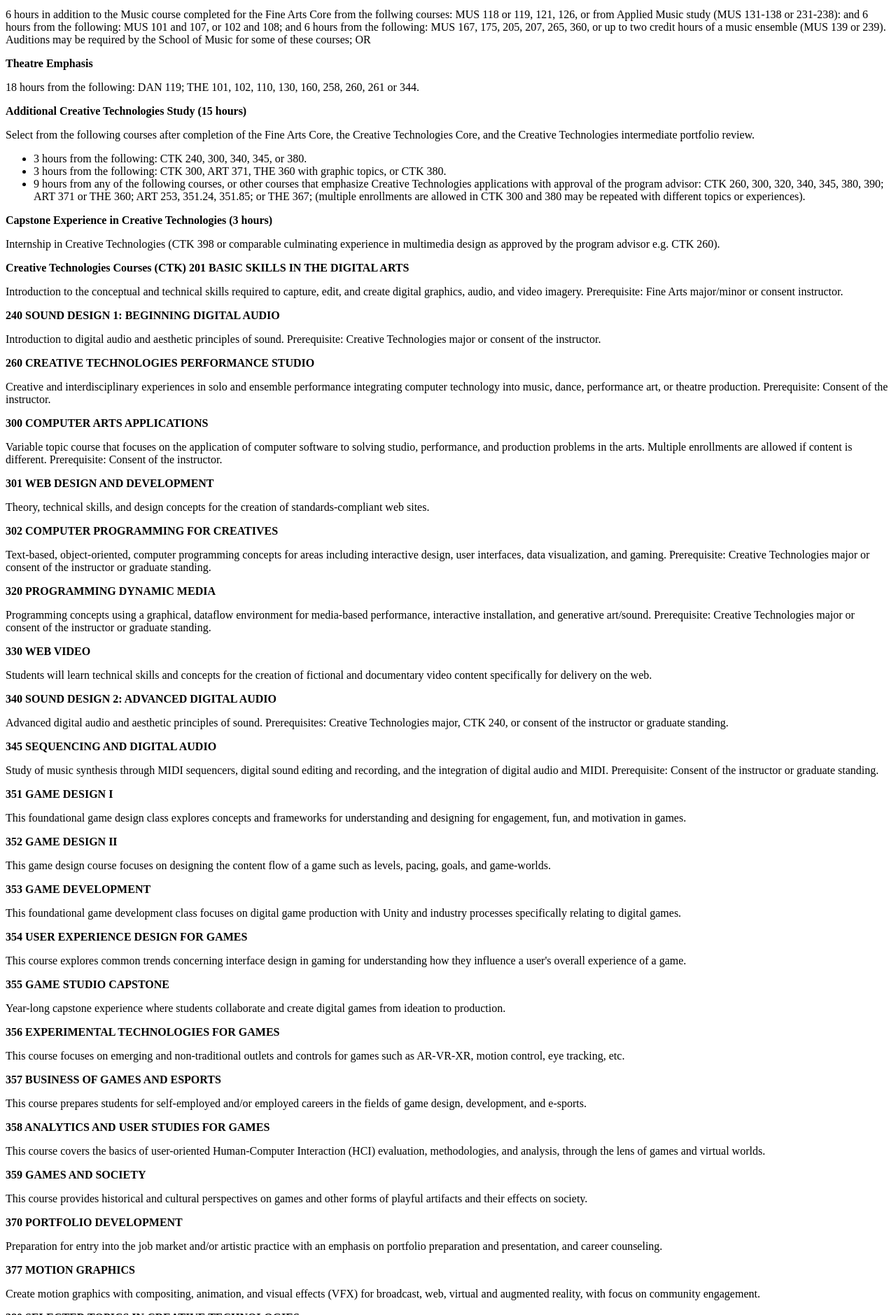
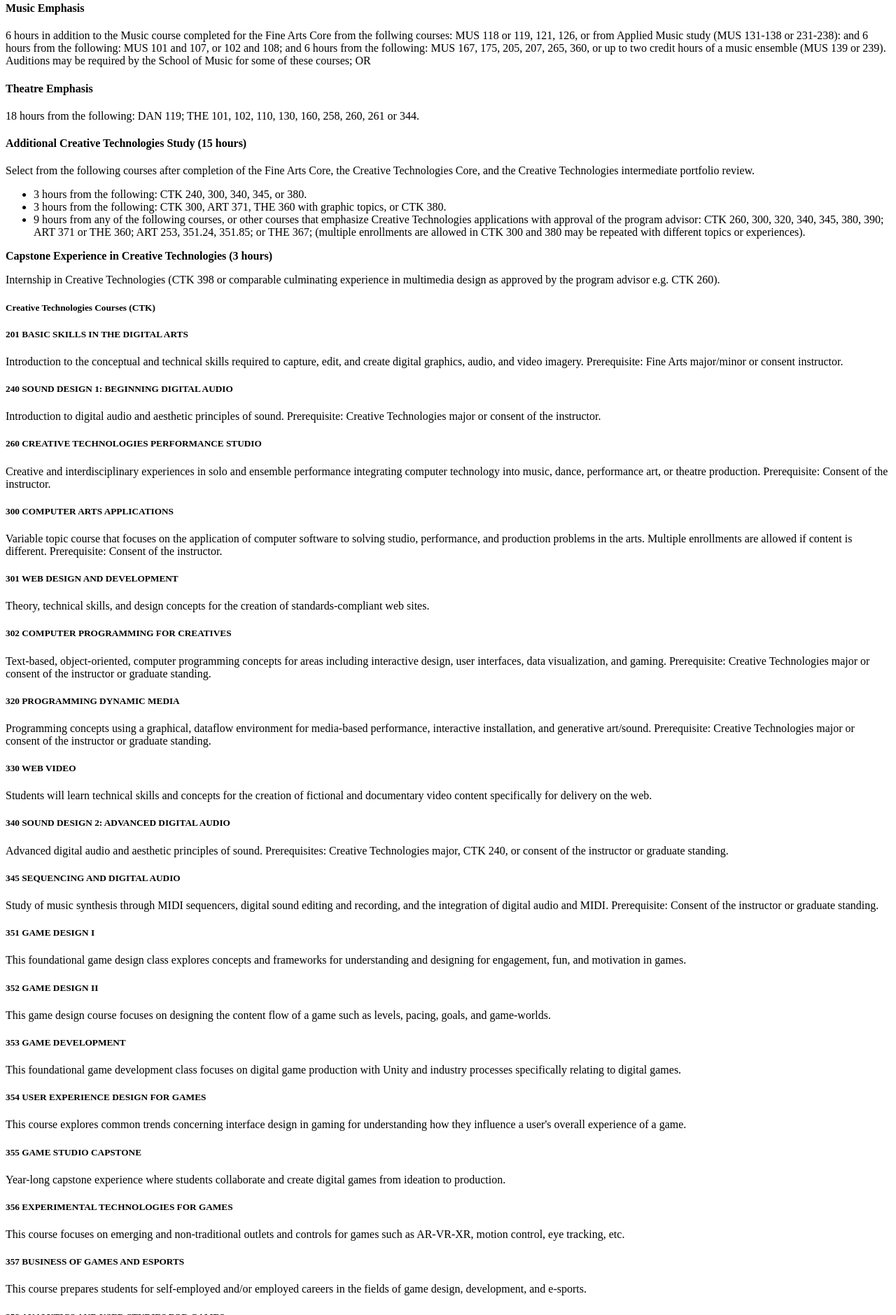
Before and after one commit to QualityGG/CTK301Fall2022, a plain HTML site: page assignment1.html in a window 1280 px wide. Shown: the part 921-2800 px from the top of the page at 70% size. Drawn offline with Linux system fonts and the light colour scheme.

Commit message:
Add files via upload

```diff
--- a/assignment1.html
+++ b/assignment1.html
@@ -27,31 +27,31 @@
 
 <p><i>The 55 hours required for the degree are programmed as follows:</i></p>
 
-<h5>Creative Technologies Core (8 hours)</h5>
+<h4>Creative Technologies Core (8 hours)</h4>
 
 <p>This group of courses provides the student with a foundation of study in digital media and multimedia design: CTK 201, 301; and 302.</p>
 
-<h6><b>Fine Arts Core (11 hours)</b></h6>
+<h4><b>Fine Arts Core (11 hours)</b></h4>
 
 <p>This group of courses provides the student with a basic experience in reading and performing music, visual arts experience in drawing and design, and interdisciplinary fine arts history study: 3 hours from the following: ART 103, 104 or 109; and 2 hours from the following: MUS 118 or 119, 121.10, or 126; and 6 hours (in two different Schools) from the following: ART 155, 156, MUS 152, THE 170 or 171.</p>
 
-<h7><b>Area of Emphasis (18 hours)</b></h7>
+<h4><b>Area of Emphasis (18 hours)</b></h4>
 
 <p>This group of courses provides the student with fine arts training in the historical and theoretical foundations, skills, and performance and production experiences of the arts. Choose one area of Fine Arts emphasis from the schools of Art, Music, or Theatre and Dance.</p>
 
-<h8><b>Art Emphasis</b></h8>
+<h4><b>Art Emphasis</b></h4>
 
 <p>6 hours in addition to the Art course completed for the Fine Arts Core from the following courses: ART 103, 104, or 109 and 12 hours from ART 226, 232, 233, 235, 236, 252, 261, 262, 284, 357, or 363; OR</p>
 
-<h9><b>Music Emphasis</b></h9>
+<h4><b>Music Emphasis</b></h4>
 
 <p>6 hours in addition to the Music course completed for the Fine Arts Core from the follwing courses: MUS 118 or 119, 121, 126, or from Applied Music study (MUS 131-138 or 231-238): and 6 hours from the following: MUS 101 and 107, or 102 and 108; and 6 hours from the following: MUS 167, 175, 205, 207, 265, 360, or up to two credit hours of a music ensemble (MUS 139 or 239). Auditions may be required by the School of Music for some of these courses; OR</p>
 
-<h10><b>Theatre Emphasis</b></h10>
+<h4><b>Theatre Emphasis</b></h4>
 
 <p>18 hours from the following: DAN 119; THE 101, 102, 110, 130, 160, 258, 260, 261 or 344.</p>
 
-<h11><b>Additional Creative Technologies Study (15 hours)</b></h11>
+<h4><b>Additional Creative Technologies Study (15 hours)</b></h4>
 
 <p>Select from the following courses after completion of the Fine Arts Core, the Creative Technologies Core, and the Creative Technologies intermediate portfolio review.</p>
 <ul>
@@ -66,101 +66,101 @@
 <p>Internship in Creative Technologies (CTK 398 or comparable culminating experience in multimedia design as approved by the program advisor e.g. CTK 260).</p>
 
 
-<h13><b>Creative Technologies Courses (CTK)</b></h13>
+<h5><b>Creative Technologies Courses (CTK)</b></h5>
 
-<h14><b>201 BASIC SKILLS IN THE DIGITAL ARTS</b></h14>
+<h5><b>201 BASIC SKILLS IN THE DIGITAL ARTS</b></h5>
 
 <p>Introduction to the conceptual and technical skills required to capture, edit, and create digital graphics, audio, and video imagery. Prerequisite: Fine Arts major/minor or consent instructor.</p>
 
-<h15><b>240 SOUND DESIGN 1: BEGINNING DIGITAL AUDIO</b></h15>
+<h5><b>240 SOUND DESIGN 1: BEGINNING DIGITAL AUDIO</b></h5>
 
 <p>Introduction to digital audio and aesthetic principles of sound. Prerequisite: Creative Technologies major or consent of the instructor.</p>
 
-<h16><b>260 CREATIVE TECHNOLOGIES PERFORMANCE STUDIO</b></h16>
+<h5><b>260 CREATIVE TECHNOLOGIES PERFORMANCE STUDIO</b></h5>
 
 <p>Creative and interdisciplinary experiences in solo and ensemble performance integrating computer technology into music, dance, performance art, or theatre production.  Prerequisite: Consent of the instructor.</p>
 
-<h17><b>300 COMPUTER ARTS APPLICATIONS</b></h17>
+<h5><b>300 COMPUTER ARTS APPLICATIONS</b></h5>
 
 <p>Variable topic course that focuses on the application of computer software to solving studio, performance, and production problems in the arts. Multiple enrollments are allowed if content is different.  Prerequisite: Consent of the instructor.</p>
 
-<h18><b>301 WEB DESIGN AND DEVELOPMENT</b></h18>
+<h5><b>301 WEB DESIGN AND DEVELOPMENT</b></h5>
 
 <p>Theory, technical skills, and design concepts for the creation of standards-compliant web sites.</p>
 
-<h19><b>302 COMPUTER PROGRAMMING FOR CREATIVES</b></h19>
+<h5><b>302 COMPUTER PROGRAMMING FOR CREATIVES</b></h5>
 
 <p>Text-based, object-oriented, computer programming concepts for areas including interactive design, user interfaces, data visualization, and gaming.  Prerequisite: Creative Technologies major or consent of the instructor or graduate standing.</p>
 
-<h20><b>320 PROGRAMMING DYNAMIC MEDIA</b></h20>
+<h5><b>320 PROGRAMMING DYNAMIC MEDIA</b></h5>
 
 <p>Programming concepts using a graphical, dataflow environment for media-based performance, interactive installation, and generative art/sound.  Prerequisite: Creative Technologies major or consent of the instructor or graduate standing.</p>
 
-<h21><b>330 WEB VIDEO</b></h21>
+<h5><b>330 WEB VIDEO</b></h5>
 
 <p>Students will learn technical skills and concepts for the creation of fictional and documentary video content specifically for delivery on the web.</p>
 
-<h22><b>340 SOUND DESIGN 2: ADVANCED DIGITAL AUDIO</b></h22>
+<h5><b>340 SOUND DESIGN 2: ADVANCED DIGITAL AUDIO</b></h5>
 
 <p>Advanced digital audio and aesthetic principles of sound.  Prerequisites: Creative Technologies major, CTK 240, or consent of the instructor or graduate standing.</p>
 
-<h23><b>345 SEQUENCING AND DIGITAL AUDIO</b></h23>
+<h5><b>345 SEQUENCING AND DIGITAL AUDIO</b></h5>
 
 <p>Study of music synthesis through MIDI sequencers, digital sound editing and recording, and the integration of digital audio and MIDI.  Prerequisite: Consent of the instructor or graduate standing.</p>
 
-<h24><b>351 GAME DESIGN I</b></h24>
+<h5><b>351 GAME DESIGN I</b></h5>
 
 <p>This foundational game design class explores concepts and frameworks for understanding and designing for engagement, fun, and motivation in games.</p>
 
-<h25><b>352 GAME DESIGN II</b></h25>
+<h5><b>352 GAME DESIGN II</b></h5>
 
 <p>This game design course focuses on designing the content flow of a game such as levels, pacing, goals, and game-worlds.</p>
 
-<h26><b>353 GAME DEVELOPMENT</b></h26>
+<h5><b>353 GAME DEVELOPMENT</b></h5>
 
 <p>This foundational game development class focuses on digital game production with Unity and industry processes specifically relating to digital games.</p>
 
-<h27><b>354 USER EXPERIENCE DESIGN FOR GAMES</b></h27>
+<h5><b>354 USER EXPERIENCE DESIGN FOR GAMES</b></h5>
 
 <p>This course explores common trends concerning interface design in gaming for understanding how they influence a user's overall experience of a game.</p>
 
-<h28><b>355 GAME STUDIO CAPSTONE</b></h28>
+<h5><b>355 GAME STUDIO CAPSTONE</b></h5>
 
 <p>Year-long capstone experience where students collaborate and create digital games from ideation to production.</p>
 
-<h29><b>356 EXPERIMENTAL TECHNOLOGIES FOR GAMES</b></h29>
+<h5><b>356 EXPERIMENTAL TECHNOLOGIES FOR GAMES</b></h5>
 
 <p>This course focuses on emerging and non-traditional outlets and controls for games such as AR-VR-XR, motion control, eye tracking, etc.</p>
 
-<h30><b>357 BUSINESS OF GAMES AND ESPORTS</b></h30>
+<h5><b>357 BUSINESS OF GAMES AND ESPORTS</b></h5>
 
 <p>This course prepares students for self-employed and/or employed careers in the fields of game design, development, and e-sports.</p>
 
-<h31><b>358 ANALYTICS AND USER STUDIES FOR GAMES</b></h31>
+<h5><b>358 ANALYTICS AND USER STUDIES FOR GAMES</b></h5>
 
 <p>This course covers the basics of user-oriented Human-Computer Interaction (HCI) evaluation, methodologies, and analysis, through the lens of games and virtual worlds.</p>
 
-<h32><b>359 GAMES AND SOCIETY</b></h32>
+<h5><b>359 GAMES AND SOCIETY</b></h5>
 
 <p>This course provides historical and cultural perspectives on games and other forms of playful artifacts and their effects on society.</p>
 
-<h33><b>370 PORTFOLIO DEVELOPMENT</b></h33>
+<h5><b>370 PORTFOLIO DEVELOPMENT</b></h5>
 
 <p>Preparation for entry into the job market and/or artistic practice with an emphasis on portfolio preparation and presentation, and career counseling.</p>
 
-<h34><b>377 MOTION GRAPHICS</b></h34>
+<h5><b>377 MOTION GRAPHICS</b></h5>
 
 <p>Create motion graphics with compositing, animation, and visual effects (VFX) for broadcast, web, virtual and augmented reality, with focus on community engagement.</p>
 
-<h35><b>380 SELECTED TOPICS IN CREATIVE TECHNOLOGIES</b></h35>
+<h5><b>380 SELECTED TOPICS IN CREATIVE TECHNOLOGIES</b></h5>
 
 <p>Varied emphases reflecting integration of computers with digital sound/graphic technologies and authoring tools for applications in the arts. Multiple enrollments are allowed if content is different.</p>
 
-<h36><b>390 DIRECTED PROJECTS/SEMINAR IN CREATIVE TECHNOLOGIES</b></h36>
+<h5><b>390 DIRECTED PROJECTS/SEMINAR IN CREATIVE TECHNOLOGIES</b></h5>
 
 <p>Pursuit of individualized creative projects in Creative Technologies. May include periodic critiques with other students pursuing directed projects. Multiple enrollments are allowed for a maximum of 6 hours.  Prerequisite: Consent of the instructor.</p>
 
-<h37><b>398 PROFESSIONAL PRACTICE: COOPERATIVE EDUCATION/INTERNSHIP IN ARTS MICRO COMPUTER APPLICATIONS</b></h37>
+<h5><b>398 PROFESSIONAL PRACTICE: COOPERATIVE EDUCATION/INTERNSHIP IN ARTS MICRO COMPUTER APPLICATIONS</b></h5>
 
 <p>Internship providing the opportunity to apply knowledge of creative technologies in arts agencies, business and/or education settings.  Prerequisites: CTK 201; 1 course selected from CTK 301; MUS 211; or ART 371 or THE 360. Junior/senior standing in area of concentration; 2.50 G.P.A.</p>
 </body>
```
